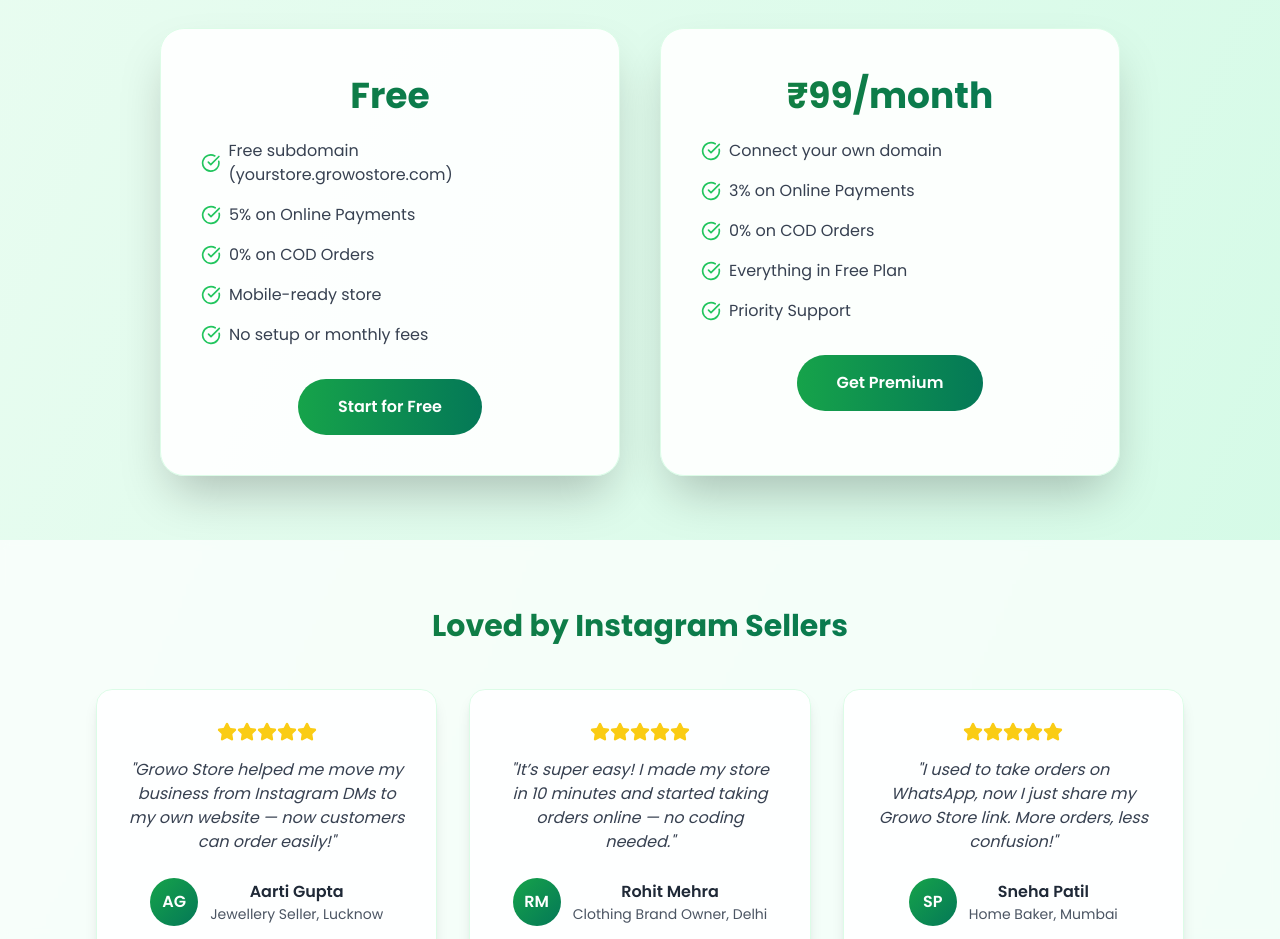
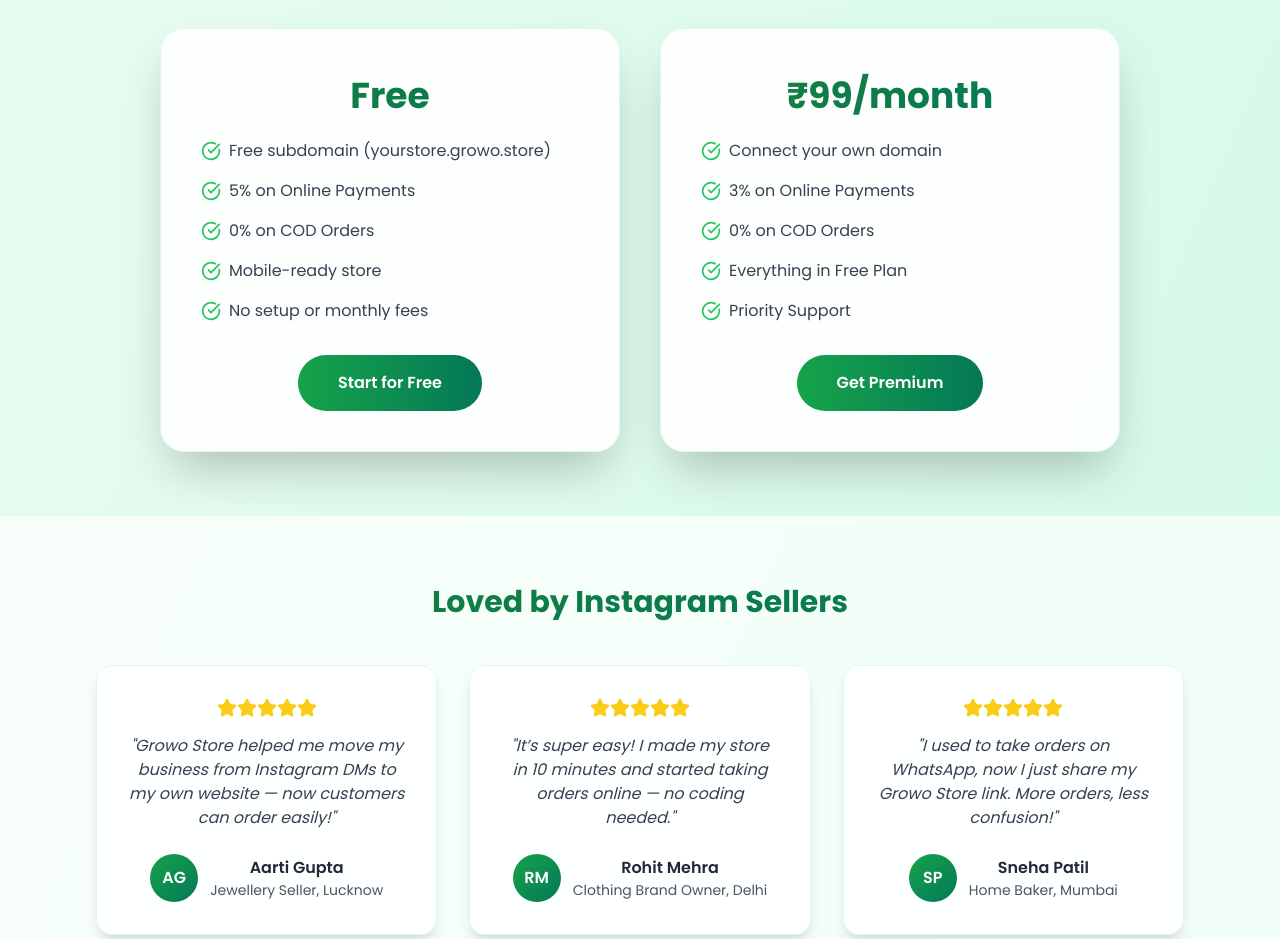
Before and after one commit to nilesh-developer/bazaar, a React (Vite) app in the folder frontend/: page / in a window 1280 px wide. Shown: the part 1560-2499 px from the top of the page. Built offline with nearby package versions, Linux system fonts and the light colour scheme; no server answers.

Commit message:
corrected demo store url

```diff
--- a/frontend/src/components/Home/Home.jsx
+++ b/frontend/src/components/Home/Home.jsx
@@ -188,7 +188,7 @@
                             </h3>
                             <ul className="space-y-4 text-left max-w-md mx-auto mb-8">
                                 {[
-                                    "Free subdomain (yourstore.growostore.com)",
+                                    "Free subdomain (yourstore.growo.store)",
                                     "5% on Online Payments",
                                     "0% on COD Orders",
                                     "Mobile-ready store",
```
